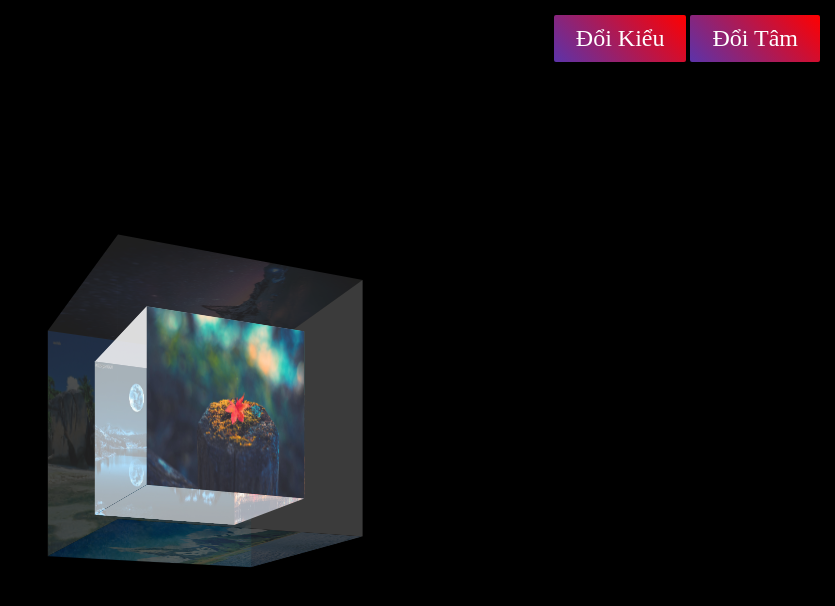
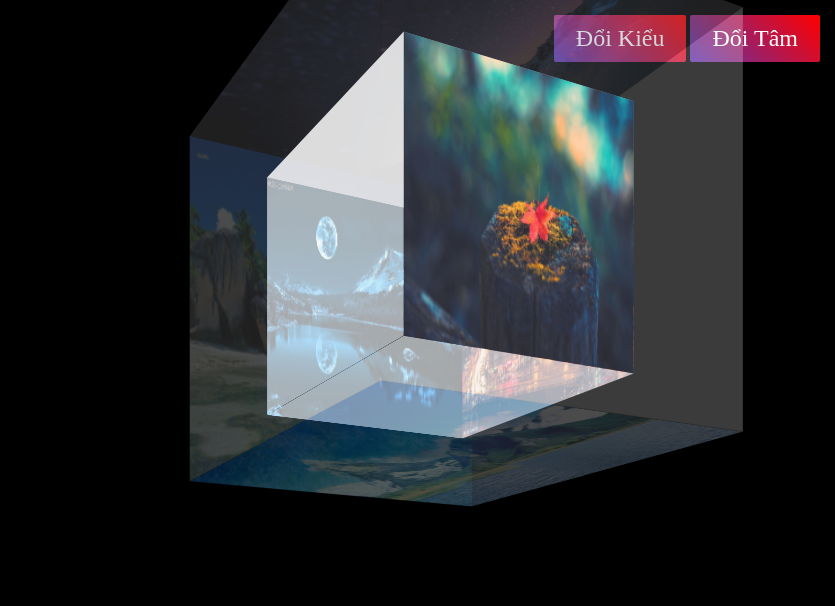
Before and after one commit to ochutgio/ochutgio.github.io, a plain HTML site: page index.html in a window 1280 px wide. Shown: the whole page, without its empty margins (445-1280 px from the left). Drawn offline with Linux system fonts and the light colour scheme.

Commit message:
change default

```diff
--- a/css/style.css
+++ b/css/style.css
@@ -26,7 +26,7 @@ body {
   top: 250px;
   margin: 0 auto;
   height: 200px;
-  width: 200px;
+  width: 1000px;
   -webkit-transform-style: preserve-3d;
 }
 
--- a/index.html
+++ b/index.html
@@ -61,9 +61,9 @@
       flag = (flag + 1) % 2;
       if (flag) {
 
+        shape.setAttribute("style", "width: 200px;");
+      } else {
         shape.setAttribute("style", "width: 1000px;");
-      } else {
-        shape.setAttribute("style", "width: 200px;");
       }
 
 
```
